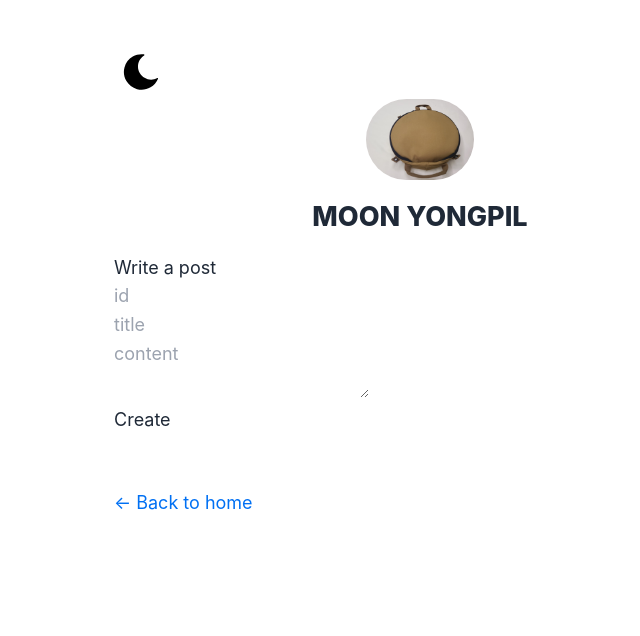
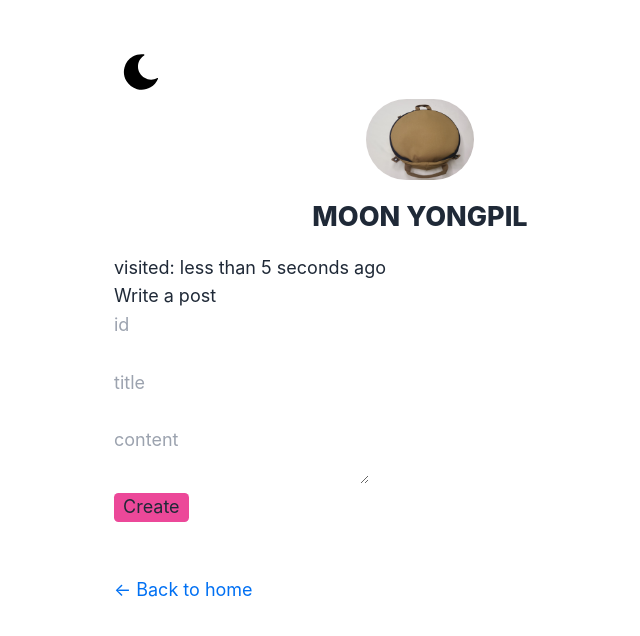
Before and after one commit to YongPilMoon/blog, a Next.js app: page /post/write in a window 1280 px wide. Shown: the top 636 px of the page, without its empty margins (220-860 px from the left). Built offline with nearby package versions, Linux system fonts and the light colour scheme.

Commit message:
page별 title 설정

```diff
--- a/components/Layout.js
+++ b/components/Layout.js
@@ -1,4 +1,3 @@
-import Head from "next/head";
 import Image from "next/image";
 import styles from "./layout.module.css";
 import utilStyles from "../styles/utils.module.css";
@@ -8,27 +7,11 @@ import NoSSR from "./NoSSR";
 import Utterances from "./Utterances";
 
 const name = "MOON YONGPIL";
-export const siteTitle = "Next.js Sample Website";
 
 export default function Layout({ children, home }) {
   return (
     <div className="bg-white dark:bg-black text-gray-800 dark:text-gray-200 h-screen">
       <div className={styles.container}>
-        <Head>
-          <link rel="icon" href="/favicon.ico" />
-          <meta
-            name="description"
-            content="Learn how to build a personal website using Next.js"
-          />
-          <meta
-            property="og:image"
-            content={`https://og-image.vercel.app/${encodeURI(
-              siteTitle
-            )}.png?theme=light&md=0&fontSize=75px&images=https%3A%2F%2Fassets.vercel.com%2Fimage%2Fupload%2Ffront%2Fassets%2Fdesign%2Fnextjs-black-logo.svg`}
-          />
-          <meta name="og:title" content={siteTitle} />
-          <meta name="twitter:card" content="summary_large_image" />
-        </Head>
         <NoSSR>
           <Darkmode />
         </NoSSR>
--- a/pages/_app.js
+++ b/pages/_app.js
@@ -1,13 +1,23 @@
 import Layout from "@/components/Layout";
 import "../styles/global.css";
 import { useRouter } from "next/router";
+import { useState } from "react";
+import { formatDistanceToNow } from "date-fns";
 
 export default function App({ Component, pageProps }) {
   const router = useRouter();
+  const [visitedTime] = useState(new Date());
 
   return (
     <Layout home={router.pathname === "/"}>
-      <Component {...pageProps} />
+      <div>
+        visited:{" "}
+        {formatDistanceToNow(visitedTime, {
+          addSuffix: true,
+          includeSeconds: true,
+        })}
+      </div>
+      <Component {...pageProps} pathname={router.pathname} />
     </Layout>
   );
 }
--- /dev/null
+++ b/pages/_document.js
@@ -0,0 +1,29 @@
+import { Html, Head, Main, NextScript } from "next/document";
+
+export const siteTitle = "Next.js Sample Website";
+
+export default function Document() {
+  return (
+    <Html>
+      <Head>
+        <link rel="icon" href="/favicon.ico" />
+        <meta
+          name="description"
+          content="Learn how to build a personal website using Next.js"
+        />
+        <meta
+          property="og:image"
+          content={`https://og-image.vercel.app/${encodeURI(
+            siteTitle
+          )}.png?theme=light&md=0&fontSize=75px&images=https%3A%2F%2Fassets.vercel.com%2Fimage%2Fupload%2Ffront%2Fassets%2Fdesign%2Fnextjs-black-logo.svg`}
+        />
+        <meta name="og:title" content={siteTitle} />
+        <meta name="twitter:card" content="summary_large_image" />
+      </Head>
+      <body>
+        <Main />
+        <NextScript />
+      </body>
+    </Html>
+  );
+}
--- a/pages/index.js
+++ b/pages/index.js
@@ -1,5 +1,5 @@
 import Head from "next/head";
-import { siteTitle } from "../components/Layout";
+import { siteTitle } from "../pages/_document";
 import utilStyles from "../styles/utils.module.css";
 import Link from "next/link";
 import Date from "../components/Date";
--- a/pages/post/write.js
+++ b/pages/post/write.js
@@ -1,5 +1,6 @@
 import { useRef, useState } from "react";
 import Link from "next/link";
+import Head from "next/head";
 
 export default function Write() {
   const idRef = useRef();
@@ -40,9 +41,13 @@ export default function Write() {
 
   return (
     <>
+      <Head>
+        <title>Write post</title>
+      </Head>
       <h1>Write a post</h1>
       <form onSubmit={handleSumbit}>
         <input type="text" name="id" placeholder="id" required ref={idRef} />
+        <br />
         <br />
         <input
           type="text"
@@ -52,6 +57,7 @@ export default function Write() {
           ref={titleRef}
         />
         <br />
+        <br />
         <textarea
           type="text"
           name="content"
@@ -60,7 +66,11 @@ export default function Write() {
           ref={contentRef}
         />
         <br />
-        <input type="submit" value="Create" />
+        <input
+          className="rounded bg-pink-500 px-2"
+          type="submit"
+          value="Create"
+        />
       </form>
       {showLink && (
         <Link href={`/posts/${idRef.current.value}`}>Created Post</Link>
--- a/pages/posts/[id].js
+++ b/pages/posts/[id].js
@@ -5,6 +5,8 @@ import { useRouter } from "next/router";
 import { MDXRemote } from "next-mdx-remote";
 import CodeBlock from "@/components/CodeBlock";
 import Button from "@/components/Button";
+import Head from "next/head";
+import { siteTitle } from "../_document";
 
 export async function getStaticPaths() {
   const paths = getAllPostIds();
@@ -25,7 +27,7 @@ export async function getStaticProps({ params, preview }) {
 }
 
 const components = { Button, CodeBlock };
-export default function Post({ postData }) {
+export default function Post({ postData, pathname }) {
   const router = useRouter();
 
   if (router.isFallback) {
@@ -33,7 +35,12 @@ export default function Post({ postData }) {
   }
 
   return (
+    <>
+      <Head>
+        <title>{`${postData.title} - ${siteTitle}`}</title>
+      </Head>
       <article>
+        <h2>pathname: {pathname}</h2>
         <h1 className={utilStyles.headingXl}>{postData.title}</h1>
         <div className={utilStyles.lightText}>
           <Date dateString={postData.date} />
@@ -45,5 +52,6 @@ export default function Post({ postData }) {
           <MDXRemote {...postData.mdxSource} components={components} />
         )}
       </article>
+    </>
   );
 }
```
Lines whose indentation alone changed are shown as unchanged.
